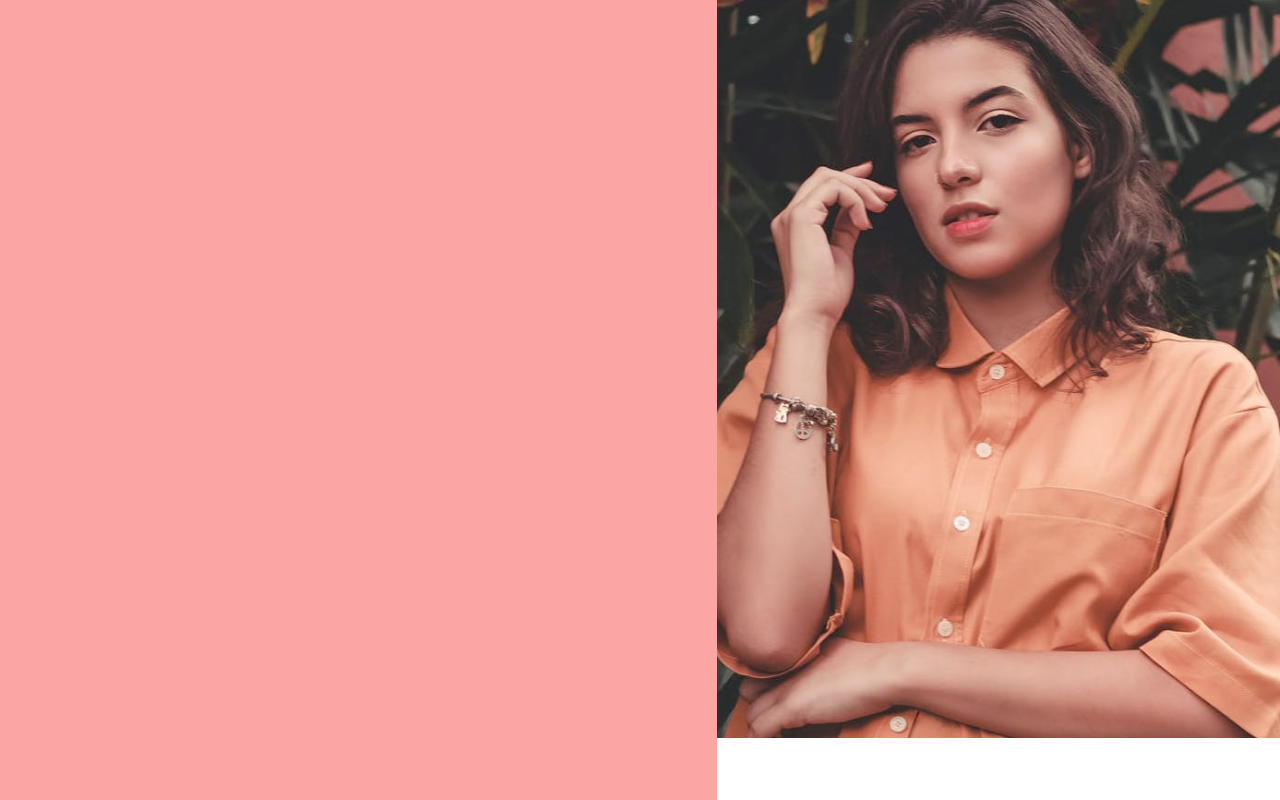
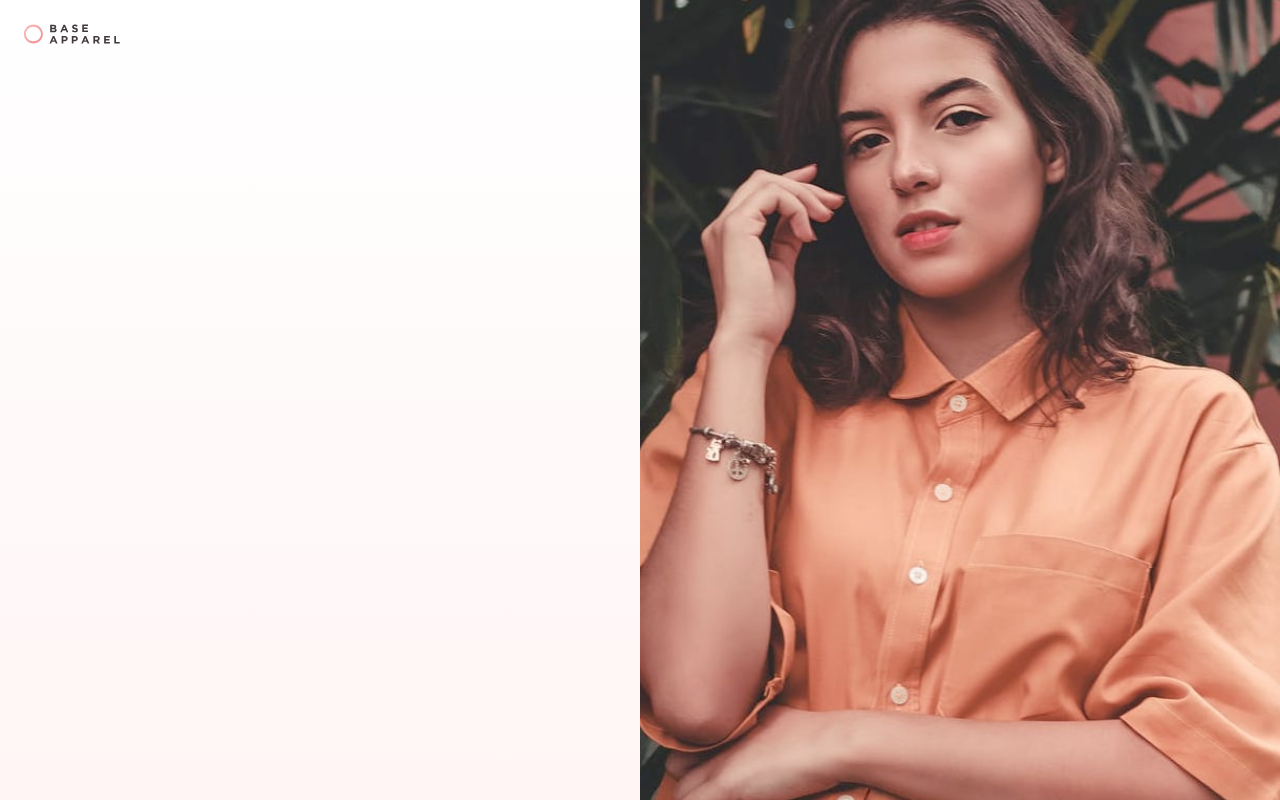
Before and after one commit to gbtan1991/baseApparelComingSoon, a React (Vite) app: page / in a window 1280 px wide. Built offline with nearby package versions, Linux system fonts and the light colour scheme.

Commit message:
done working with the desktop layout

```diff
--- a/src/component/ComingSection.jsx
+++ b/src/component/ComingSection.jsx
@@ -1,37 +1,32 @@
 import React, { useState } from "react";
 
 const ComingSection = () => {
-  // const [email, setEmail] = useState("");
-  // const [isValidEmail, setIsValidEmail] = useState(true)
 
-  // const handleEmailChange = (e) => {
-  //   const newEmail = e.target.value;
-  //   setEmail(newEmail);
-  // }
-
-  // const emailRegex = /^[^\s@]+@[^\s@]+\.[^\s@]+$/;
-  // setIsValidEmail(emailRegex.test(newEmail));
-
-  // const handleSubmit = (e) => {
-  //   e.preventDefault();
-
-  //   if(isValidEmail) {
-
-  //   }
-  // }
 
   return (
-    <div className="flex">
-      <div className="bg-red-300 w-[56%] h-screen"></div>
-      <div className="hidden bg-desktop bg-contain md:bg-contain bg-no-repeat md:block md:w-[44%] md:h-screen flex-grow"></div>
+    <div className="flex justify-between">
+      <div className="w-screen md:w-[50%] h-screen">
+      <div className="bg-gradient-to-b from-lightGradient1 to-lightGradient2 h-screen overflow-auto">
+       {/* LOGO SECTION */}
+     <header className="w-full h-2 flex flex-col items-center">
+       <div className="w-full p-6 ">
+         <img src="/logo.svg" alt="compnay logo" className="h-5 grow" />
+       </div>
+    </header>
+
+       </div>
+      </div>
+
+      <div className="bg-desktop bg-no-repeat bg-right bg-cover hidden md:block 2xl:bg-contain h-screen w-[50%] "></div>
     </div>
 
-    // <div className="bg-gradient-to-b from-lightGradient1 to-lightGradient2 h-screen overflow-auto">
-    // {/* LOGO SECTION */}
-    // <header className="w-full h-2 flex flex-col items-center">
-    //   <div className="w-full p-6 ">
-    //     <img src="/logo.svg" alt="compnay logo" className="h-5 grow" />
-    //   </div>
+  );
+};
+
+export default ComingSection;
+
+
+
 
     //   {/* HERO SECTION */}
     //   <div className="bg-contain xs:bg-cover bg-no-repeat bg-mobile md:hidden">
@@ -81,7 +76,3 @@ const ComingSection = () => {
     // <div className="hidden bg-no-repeat  md:block md:bg-desktop">
     // <div className="w-svw"></div>
     // </div>
-  );
-};
-
-export default ComingSection;
--- a/tailwind.config.js
+++ b/tailwind.config.js
@@ -31,7 +31,7 @@ export default {
       md: "768px",
       lg: "1024px",
       xl: "1280px",
-      "2xl": "1536px",
+      "2xl": "1400px",
       "3xl": "1920px",
 
   }
```
